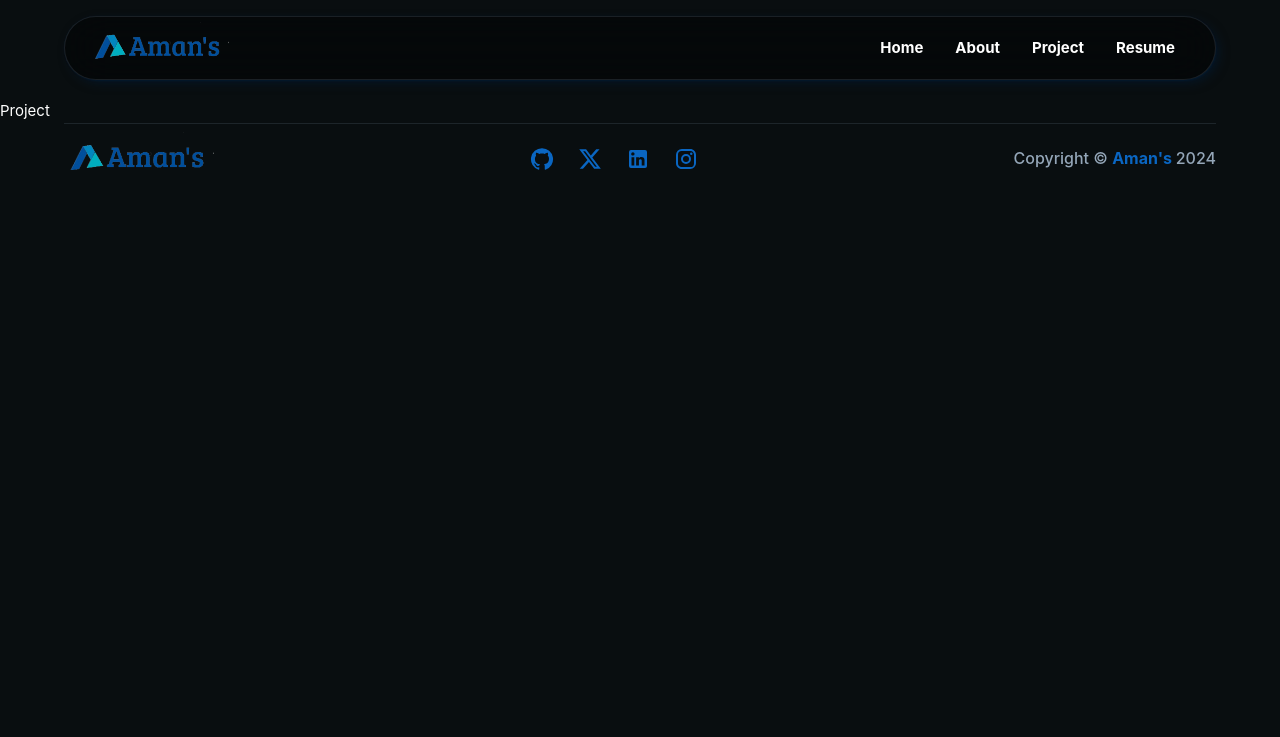
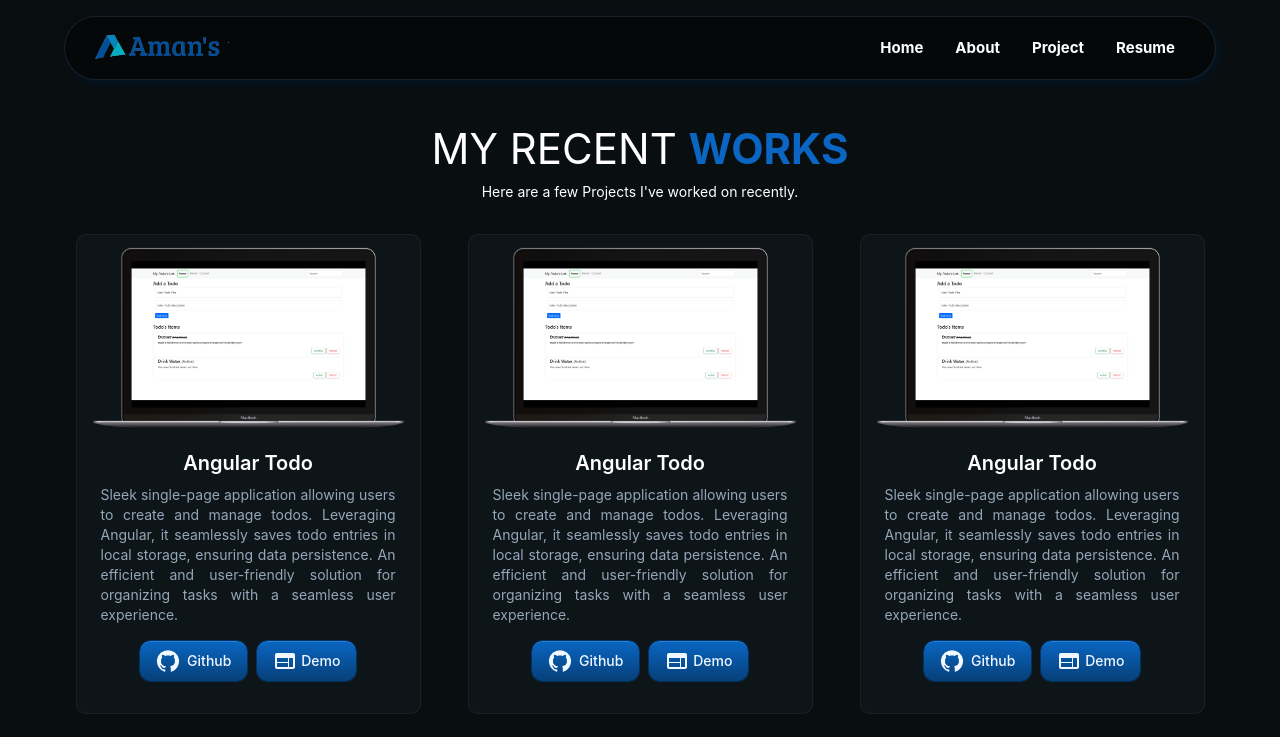
Before and after one commit to amankrs21/My-Portfolio, a React (Vite) app: page /project in a window 1280 px wide. Shown: the top 737 px of the page. Built offline with nearby package versions, Linux system fonts and the light colour scheme.

Commit message:
Added Project Page

```diff
--- a/src/pages/project/Project.jsx
+++ b/src/pages/project/Project.jsx
@@ -1,7 +1,86 @@
-import React from 'react'
+// import { Container, Grid, Typography } from '@mui/material';
+// import React from 'react';
+// import ProjectCards from './ProjectCards';
+
+// export default function Project() {
+//     return (
+//         <Container maxWidth="lg">
+//             <Grid container spacing={3} my={3}>
+//                 <Grid item xs={12}>
+//                     <Typography variant="h3" textAlign='center'>
+//                         MY RECENT <strong style={{ color: '#0a66c2' }}> WORKS </strong>
+//                     </Typography>
+//                     <Typography variant="body2" textAlign='center' my={1}>
+//                         Here are few Projects I've worked on recently.
+//                     </Typography>
+//                 </Grid>
+//                 <Grid item xs={12} md={4} sx={{ display: 'flex', flexDirection: 'row', justifyContent: 'center' }}>
+//                     <ProjectCards
+//                         title="Angular Todo"
+//                         imgPath="project/AngularTodo.png"
+//                         description="Sleek single-page application allowing users to create and manage todos. Leveraging Angular, it seamlessly saves todo entries in local storage, ensuring data persistence. An efficient and user-friendly solution for organizing tasks with a seamless user experience."
+//                         ghLink="https://github.com/amankrs21/AngularTodo"
+//                         demoLink="https://angulartodo.pages.dev/"
+//                     />
+//                 </Grid>
+//             </Grid>
+//         </Container>
+//     )
+// }
+
+import { Container, Grid, Typography } from '@mui/material';
+import React from 'react';
+import ProjectCards from './ProjectCards';
 
 export default function Project() {
     return (
-        <div>Project</div>
+        <Container maxWidth="lg">
+            <Grid container spacing={3} my={3} justifyContent="center" alignItems="center">
+                <Grid item xs={12}>
+                    <Typography variant="h3" textAlign='center'>
+                        MY RECENT <strong style={{ color: '#0a66c2' }}>WORKS</strong>
+                    </Typography>
+                    <Typography variant="body2" textAlign='center' my={1}>
+                        Here are a few Projects I've worked on recently.
+                    </Typography>
+                </Grid>
+                <Grid item xs={12} sm={6} md={4} display="flex" justifyContent="center">
+                    <ProjectCards
+                        title="Angular Todo"
+                        imgPath="project/AngularTodo.png"
+                        description="Sleek single-page application allowing users to create and manage todos. Leveraging Angular, it seamlessly saves todo entries in local storage, ensuring data persistence. An efficient and user-friendly solution for organizing tasks with a seamless user experience."
+                        ghLink="https://github.com/amankrs21/AngularTodo"
+                        demoLink="https://angulartodo.pages.dev/"
+                    />
+                </Grid>
+                <Grid item xs={12} sm={6} md={4} display="flex" justifyContent="center">
+                    <ProjectCards
+                        title="Angular Todo"
+                        imgPath="project/AngularTodo.png"
+                        description="Sleek single-page application allowing users to create and manage todos. Leveraging Angular, it seamlessly saves todo entries in local storage, ensuring data persistence. An efficient and user-friendly solution for organizing tasks with a seamless user experience."
+                        ghLink="https://github.com/amankrs21/AngularTodo"
+                        demoLink="https://angulartodo.pages.dev/"
+                    />
+                </Grid>
+                <Grid item xs={12} sm={6} md={4} display="flex" justifyContent="center">
+                    <ProjectCards
+                        title="Angular Todo"
+                        imgPath="project/AngularTodo.png"
+                        description="Sleek single-page application allowing users to create and manage todos. Leveraging Angular, it seamlessly saves todo entries in local storage, ensuring data persistence. An efficient and user-friendly solution for organizing tasks with a seamless user experience."
+                        ghLink="https://github.com/amankrs21/AngularTodo"
+                        demoLink="https://angulartodo.pages.dev/"
+                    />
+                </Grid>
+                <Grid item xs={12} sm={6} md={4} display="flex" justifyContent="center">
+                    <ProjectCards
+                        title="Angular Todo"
+                        imgPath="project/AngularTodo.png"
+                        description="Sleek single-page application allowing users to create and manage todos. Leveraging Angular, it seamlessly saves todo entries in local storage, ensuring data persistence. An efficient and user-friendly solution for organizing tasks with a seamless user experience."
+                        ghLink="https://github.com/amankrs21/AngularTodo"
+                        demoLink="https://angulartodo.pages.dev/"
+                    />
+                </Grid>
+            </Grid>
+        </Container>
     )
 }
--- /dev/null
+++ b/src/pages/project/ProjectCards.jsx
@@ -0,0 +1,38 @@
+import React from 'react';
+import {
+    Card, CardMedia, CardContent, Typography, Button, Box
+} from '@mui/material';
+import FacebookIcon from '@mui/icons-material/GitHub';
+import WebIcon from '@mui/icons-material/Web';
+
+export default function ProjectCards(props) {
+    return (
+        <Card sx={{ maxWidth: 345, padding: 1 }}>
+            <CardMedia component="img" image={props.imgPath} alt="card-img" />
+            <CardContent>
+                <Typography gutterBottom variant="h5" component="div" textAlign='center'>
+                    {props.title}
+                </Typography>
+                <Typography mt={1} variant="body2" color="text.secondary" style={{ textAlign: "justify" }}>
+                    {props.description}
+                </Typography>
+                <Box mt={2} display="flex" justifyContent="center">
+                    <Button variant="contained" href={props.ghLink} target="_blank">
+                        <FacebookIcon /> &nbsp; Github
+                    </Button>
+                    {!props.isBlog && props.demoLink && (
+                        <Button
+                            variant="contained"
+                            href={props.demoLink}
+                            target="_blank"
+                            style={{ marginLeft: "10px" }}
+                        >
+                            <WebIcon /> &nbsp;
+                            {"Demo"}
+                        </Button>
+                    )}
+                </Box>
+            </CardContent>
+        </Card>
+    )
+}
```
Also changed, not shown: public/project/AngularTodo.png (added), 1 other file (tests, documents, lock files or other folders).
